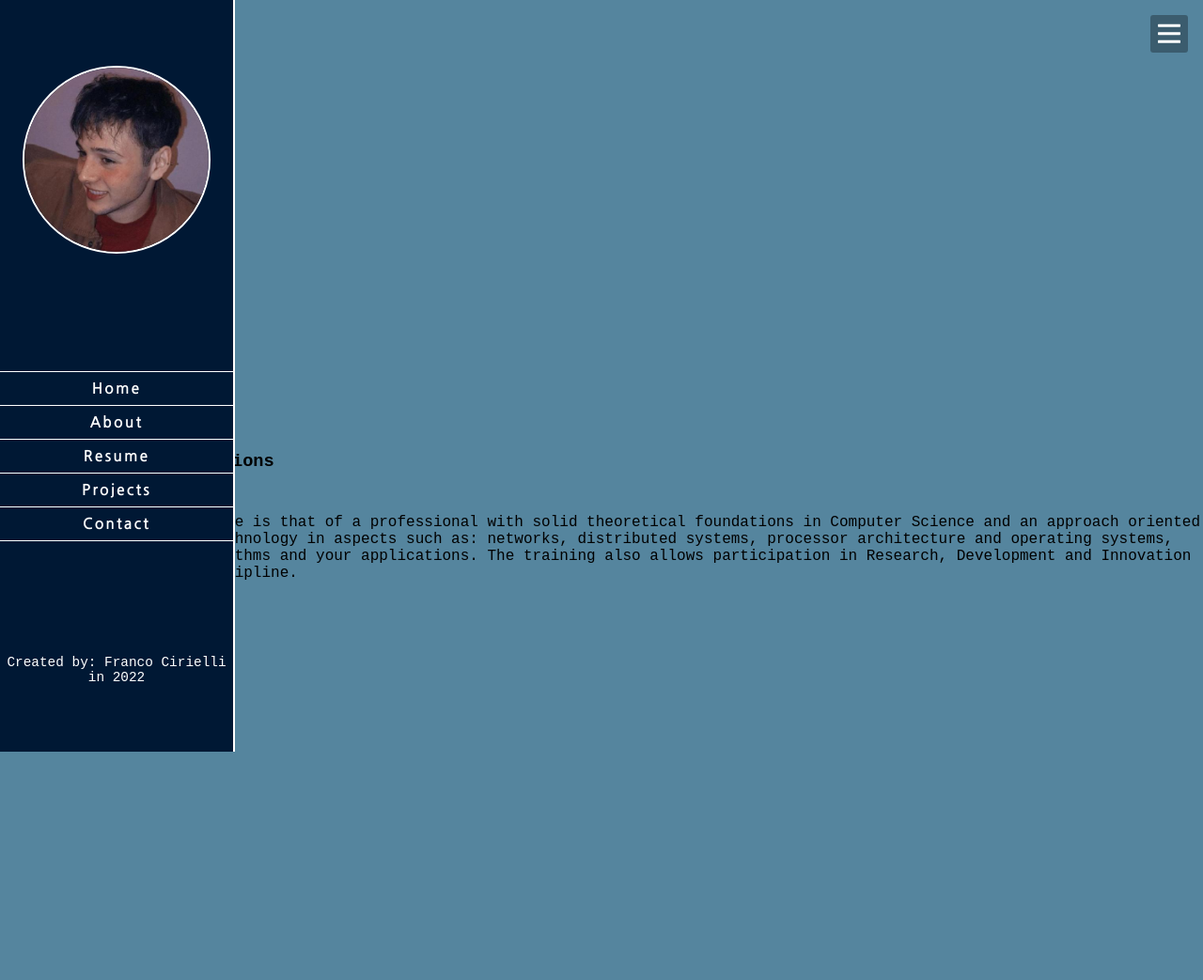
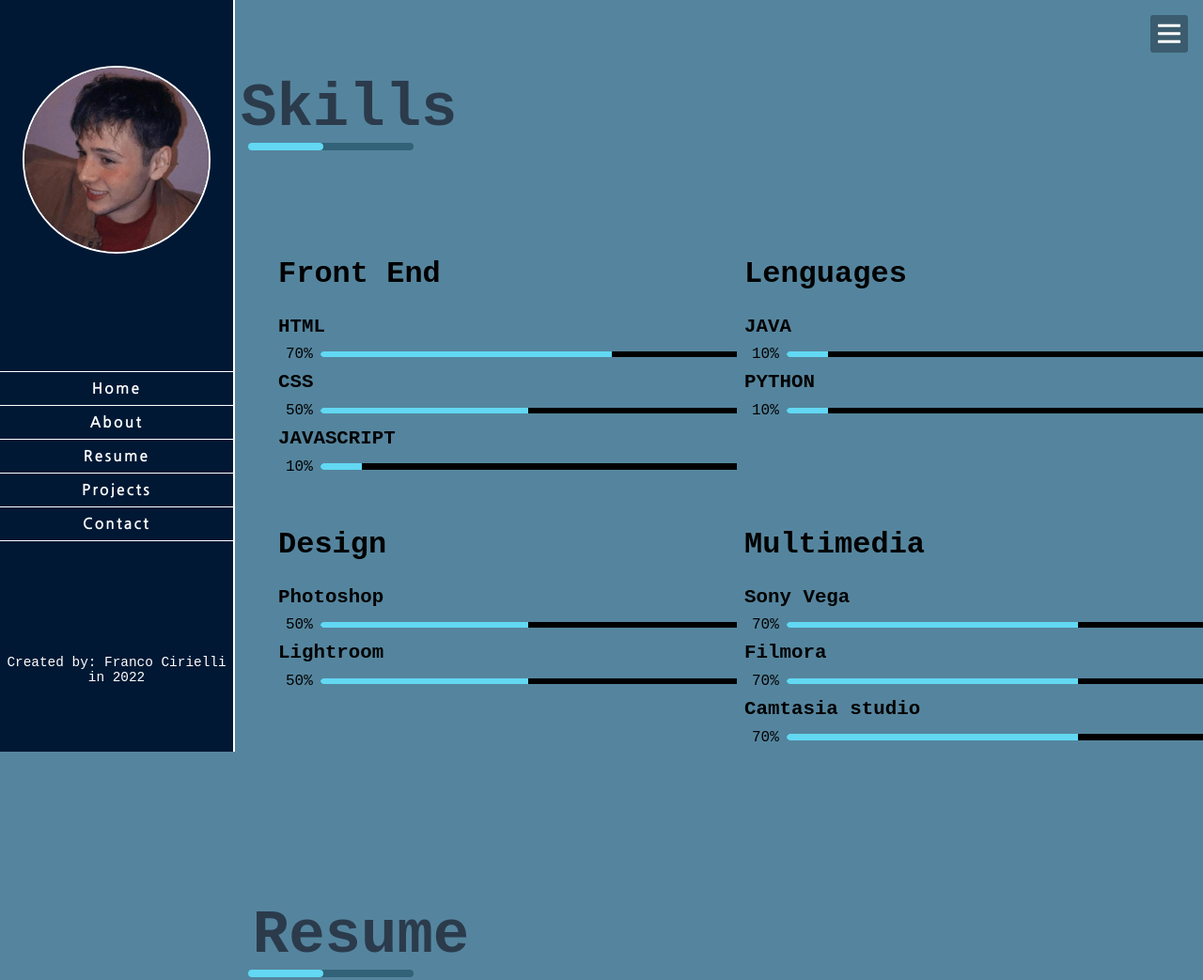
Before and after one commit to FrancoCirielli16/Portafolio, a plain HTML site: page Resumen/Resumen.html in a window 1280 px wide. Shown: the top 1043 px of the page at 94% size. Before the commit the page ends 800 px from the top, so only its background shows below. Drawn offline with Linux system fonts and the light colour scheme.

Commit message:
Modificaciones del resumen

```diff
--- a/AboutMe/about.css
+++ b/AboutMe/about.css
@@ -32,22 +32,29 @@ span{
 	height: 90%;
 }
 
+
+
 .barra1{
+    content: "";
+    position: absolute;
+    top: 4.5rem;
+    width: 13rem;
+    height: 0.5rem;
     background-color: #316278;
-    border-radius: 30px;
-    position: absolute;
-	left: 0.5%;
-	width: 30%;
-	height: 1.5%;
+    border-radius: 15px;
+    left: 8px;
+
 }
 
 .barra2{
+    content: "";
+    position: absolute;
+    top: 4.5rem;
+    width: 5rem;
+    height: 0.5rem;
     background-color: #62d8f3;
-    border-radius: 30px;
-    position: absolute;
-	left: 0.5%;
-	width: 15%;
-	height: 1.5%;
+    border-radius: 15px;
+    left: 8px;
 }
 
 .header_About h2 {
--- a/Resumen/Resumen.html
+++ b/Resumen/Resumen.html
@@ -13,105 +13,94 @@
 	<title>Franco Cirielli | Junior</title>
 </head>
 <body>
-	<div class="home">
-		<div class="nav">
 	<nav class="nav__in">
 		<div class="avatar">
 			<img class="img" src="/avatar/FrancoCirielli.jfif">
 		</div>
 		<ul class="section">
-					<li class="items" id="item1"><a href="/index.html">Home</a></li>
+			<li class="items"><a href="/index.html">Home</a></li>
 			<li class="items"><a href="/AboutMe/AboutMe.html">About</a></li>
 			<li class="items"><a href="/Resumen/Resumen.html">Resume</a></li>
 			<li class="items"><a href="/Projecto/Project.html">Projects</a></li>
 			<li class="items"><a href="/Contacto/Contacto.html">Contact</a></li>
 		</ul>
 		<footer class="footer"><p>Created by: Franco Cirielli<br>in 2022</p></footer>
-			</nav>
-		</div>
+	</nav>-->
 	<div class="button-nav">
 		<a class="button-nav__respon" href=""><svg aria-hidden="true" focusable="false" data-prefix="far" data-icon="bars" role="img" xmlns="http://www.w3.org/2000/svg" viewBox="0 0 448 512" class="svg-inline--fa fa-bars fa-w-14 fa-3x"><path fill="currentColor" d="M436 124H12c-6.627 0-12-5.373-12-12V80c0-6.627 5.373-12 12-12h424c6.627 0 12 5.373 12 12v32c0 6.627-5.373 12-12 12zm0 160H12c-6.627 0-12-5.373-12-12v-32c0-6.627 5.373-12 12-12h424c6.627 0 12 5.373 12 12v32c0 6.627-5.373 12-12 12zm0 160H12c-6.627 0-12-5.373-12-12v-32c0-6.627 5.373-12 12-12h424c6.627 0 12 5.373 12 12v32c0 6.627-5.373 12-12 12z" class=""></path></svg></a>
 	</div>
 	 <main class="home">
 		<section class="quadrant--A">
 			<div class="quadrant">
-				<h2 class="quadrant__titulo">Skills</h2>
+				<h2>Skills</h2>
+				<div class="barra1"></div>
+				<div class="barra2"></div>
 			</div>
 			<div class="quadrant__lenguage">
 				<div class="quadrant__lenguage--Front-end">
 					<div class="quadrant__lenguage--titule">
 						<h2>Front End</h2>
 					</div>
+					<h6 class="lenguage">HTML</h6>
 					<div class="quadrant__progress">
-						<h6 class="quadrant__progress--lenguage">HTML</h6>
-						<p class="quadrant__progress--porcentage">70%</p>
-						<div class="quadrant__progress-bar--70">
-							<div style="width: 70%;"></div>
+						<p class="porcentage">70%</p>
+						<div class="barra100"><div class="barra70"></div></div>
 					</div>
+					<h6 class="lenguage">CSS</h6>
+					<div class="quadrant__progress">
+						<p class="porcentage">50%</p>
+						<div class="barra100"><div class="barra50"></div></div>
 					</div>
+					<h6 class="lenguage">JAVASCRIPT</h6>
 					<div class="quadrant__progress">
-						<h6 class="quadrant__progress--lenguage">CSS</h6>
-						<p class="quadrant__progress--porcentage">10%</p>
-						<div class="quadrant__progress-bar--10">
-
-						</div>
-					</div>
-					<div class="quadrant__progress">
-						<h6 class="quadrant__progress--lenguage">JAVASCRIPT</h6>
-						<p class="quadrant__progress--porcentage">10%</p>
-						<div class="quadrant__progress-bar--10">
-						</div>
+						<p class="porcentage">10%</p>
+						<div class="barra100"><div class="barra10"></div></div>
 					</div>
 				</div>
 				<div class="quadrant__lenguage--Skills">
 					<div class="quadrant__lenguage--titule"><h2>Lenguages</h2></div>
+					<h6 class="lenguage">JAVA</h6>
 					<div class="quadrant__progress">
-						<h6 class="quadrant__progress--lenguage">JAVA</h6>
-						<p class="quadrant__progress--porcentage">10%</p>
-						<div class="quadrant__progress-bar--10"></div>
+						<p class="porcentage">10%</p>
+						<div class="barra100"><div class="barra10"></div></div>
 					</div>
+					<h6 class="lenguage">PYTHON</h6>
 					<div class="quadrant__progress">
-						<h6 class="quadrant__progress--lenguage">PYTHON</h6>
-						<p class="quadrant__progress--porcentage">10%</p>
-						<div class="quadrant__progress-bar--10"></div>
-					</div>
-					<div class="quadrant__progress">
-						<h6 class="quadrant__progress--lenguage"></h6>
-						<p class="quadrant__progress--porcentage">70%</p>
-						<div class="quadrant__progress-bar--10"></div>
+						<p class="porcentage">10%</p>
+						<div class="barra100"><div class="barra10"></div></div>
 					</div>
 				</div>
 				<div class="quadrant__lenguage--Design">
 					<div class="quadrant__lenguage--titule"><h2>Design</h2></div>
+					<h6 class="lenguage">Photoshop</h6>
 					<div class="quadrant__progress">
-						<h6 class="quadrant__progress--lenguage">Photoshop</h6>
-						<p class="quadrant__progress--porcentage">50%</p>
-						<div class="quadrant__progress-bar--50"></div>
+						<p class="porcentage">50%</p>
+						<div class="barra100"><div class="barra50"></div></div>
 					</div>
+					<h6 class="lenguage">Lightroom</h6>
 					<div class="quadrant__progress">
-						<h6 class="quadrant__progress--lenguage">Lightroom</h6>
-						<p class="quadrant__progress--porcentage">50%</p>
-						<div class="quadrant__progress-bar--50"></div>
+						<p class="porcentage">50%</p>
+						<div class="barra100"><div class="barra50"></div></div>
 					</div>
 				</div>
 				<div class="quadrant__lenguage--Multimedia">
 					<div class="quadrant__lenguage--titule"><h2>Multimedia</h2></div>
+					<h6 class="lenguage">Sony Vega</h6>
 					<div class="quadrant__progress">
-						<h6 class="quadrant__progress--lenguage">Sony Vega</h6>
-						<p class="quadrant__progress--porcentage">70%</p>
-						<div class="quadrant__progress-bar--60"></div>
+						<p class="porcentage">70%</p>
+						<div class="barra100"><div class="barra70"></div></div>
 					</div>
+					<h6 class="lenguage">Filmora</h6>
 					<div class="quadrant__progress">
-						<h6 class="quadrant__progress--lenguage">Filmora</h6>
-						<p class="quadrant__progress--porcentage">70%</p>
-						<div class="quadrant__progress-bar--70">
-							<div style="width: 70%;"></div>
+						<p class="porcentage">70%</p>
+						<div class="barra100"><div class="barra70"></div>
 					</div>
 					</div>
+					<h6 class="lenguage">Camtasia studio</h6>
 					<div class="quadrant__progress">
-						<h6 class="quadrant__progress--lenguage">Camtasia studio</h6>
-						<p class="quadrant__progress--porcentage">70%</p>
-						<div class="quadrant__progress-bar--60"></div>
+						<p class="porcentage">70%</p>
+						<div class="barra100"><div class="barra70"></div>
+					</div>
 					</div>
 				</div>
 			</div>
@@ -120,6 +109,8 @@
 			<div class="resume">
 				<div class="resume__title">
 					<h2>Resume</h2>
+					<div class="barra1"></div>
+					<div class="barra2"></div>
 				</div>
 				<div class="resume__Education">
 					<div class="resume__Education__title">
@@ -138,8 +129,8 @@
 						</div>
 					</div>
 					<div class="resume__EXP">
-					<div class="resume__title">
-						<h3 class="resume__title-EXP">Experience</h3>
+						<div class="exp__title">
+							<h3>Experience</h3>
 						</div>
 						<div class="resumen__line">
 							<div class="resumen__line__content">
@@ -153,6 +144,7 @@
 						</div>
 					</div>
 				</div>
+			</div>
 		</section>
 	</main>
 	</div>
--- a/Resumen/resume.css
+++ b/Resumen/resume.css
@@ -8,11 +8,23 @@
 }
 
 
+:root {
+    --color-body: #55859e;
+    --span-color: #28251b;
+    --parrafo-color: #28251b;
+    --titulo-color: #ffffff;
+    --iconos-color: #ffffff;
+    --iconos-colorhover: #d8d5d5;
+    --barra1-color: #316278;
+    --barra100-color: #000000;
+    --barra2-color: #62d8f3;
+    --subtitle-color:rgba(25, 29, 43, 0.704);
+}
 
 /*colores para la web*/
 
 body {
-	background-color: #55859e;
+	background-color: var(--color-body);
 	font-family: 'JetBrains Mono', monospace;
 }
 
@@ -22,5 +34,165 @@ span{
     margin-inline-start: 0px;
     margin-inline-end: 0px;
 	font-size: 3rem;
-	color: #28251b;
+	color: var(--span-color);
 }
+
+/*Cuadrante de Skills*/
+
+.quadrant--A{
+    display: grid;
+    height: 100vh;
+    place-content: center;
+}
+
+/*Skills*/
+.quadrant{
+    position: absolute;
+    top: 10%;
+	left: 20%;
+	width: 20%;
+	height: 10%;
+}
+
+.quadrant h2{
+    font-family: 'JetBrains Mono', monospace;
+    font-size: 4rem;
+    color: var(--subtitle-color);
+}
+
+.quadrant__lenguage{
+    display: grid;
+    place-content: center;
+    grid-template-columns: repeat(2, 1fr);
+    gap: 5rem 19rem;
+    margin-top: 30%;
+}
+
+
+.quadrant__lenguage--titule{
+    width: 100%;
+    height: 30%;
+}
+
+.quadrant__lenguage--titule h2{
+    font-size: 2rem;
+    font-family: 'JetBrains Mono', monospace;
+}
+
+.lenguage{
+    font-size: 1.3rem;
+}
+.quadrant__progress{
+    display: flex;
+    -webkit-box-align: center;
+    align-items: center;
+    margin:0.5rem;
+    width: 250%;
+    height: 10%;
+
+}
+
+.porcentage{
+    margin-right:0.5rem;
+}
+
+.barra100{
+    position: relative;
+    width: 100%;
+    height: 0.4rem;
+    background-color: var(--barra100-color);
+    border-radius: 100px 0px 0px 100px
+}
+
+.barra70{
+    position: relative;
+    width: 70%;
+    height: 0.4rem;
+    background-color: var(--barra2-color);
+    border-radius: 100px 0px 0px 100px
+
+}
+
+.barra50{
+    position: relative;
+    width: 50%;
+    height: 0.4rem;
+    background-color: var(--barra2-color);
+    border-radius: 100px 0px 0px 100px
+
+}
+
+.barra10{
+    position: relative;
+    width: 10%;
+    height: 0.4rem;
+    background-color: var(--barra2-color);
+    border-radius: 100px 0px 0px 100px;
+
+}
+/*Barras compartidas*/
+
+.barra1{
+    content: "";
+    position: absolute;
+    top: 4.5rem;
+    width: 11rem;
+    height: 0.5rem;
+    background-color: var(--barra1-color);
+    border-radius: 15px;
+    left: 8px;
+
+}
+
+.barra2{
+    content: "";
+    position: absolute;
+    top: 4.5rem;
+    width: 5rem;
+    height: 0.5rem;
+    background-color: var(--barra2-color);
+    border-radius: 15px;
+    left: 8px;
+}
+/*-------------------------------*/
+
+
+
+
+
+
+/*Cuadrante de resumen*/
+
+.quadrant--B{
+    display: grid;
+    height: 100vh;
+    place-content: center;
+}
+
+.resume{
+    height: 100%;
+    width: 100%;
+    text-align: center;
+    font-size: 1rem;
+}
+
+.resume__title{
+    position: absolute;
+    top: 120%;
+	left: 20%;
+	width: 20%;
+	height: 10%;
+}
+
+.resume__title h2{
+    font-family: 'JetBrains Mono', monospace;
+    font-size: 4rem;
+    color: var(--subtitle-color);
+}
+
+.resume__Education{
+    width: 50%;
+    height: 50%;
+    right: 100%;
+    text-align: ;
+}
```
Also changed, not shown: AboutMe/AboutMe.html (+2 -2 lines), index.css (+8 -0 lines). Lines whose indentation alone changed are shown as unchanged.
